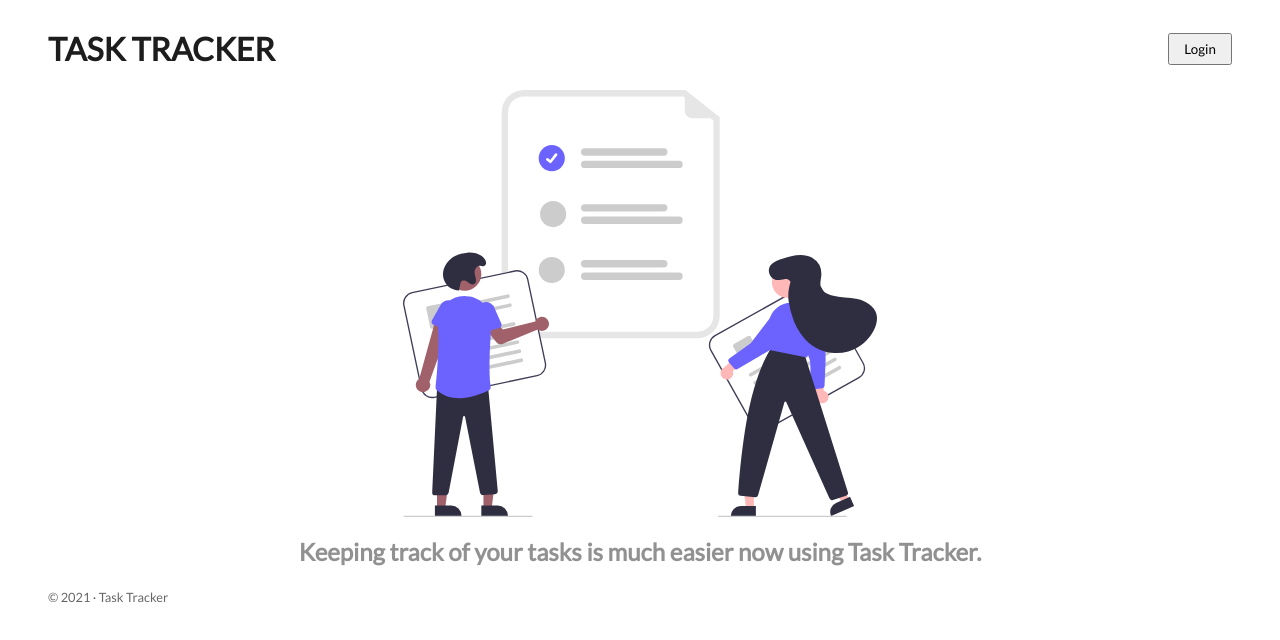
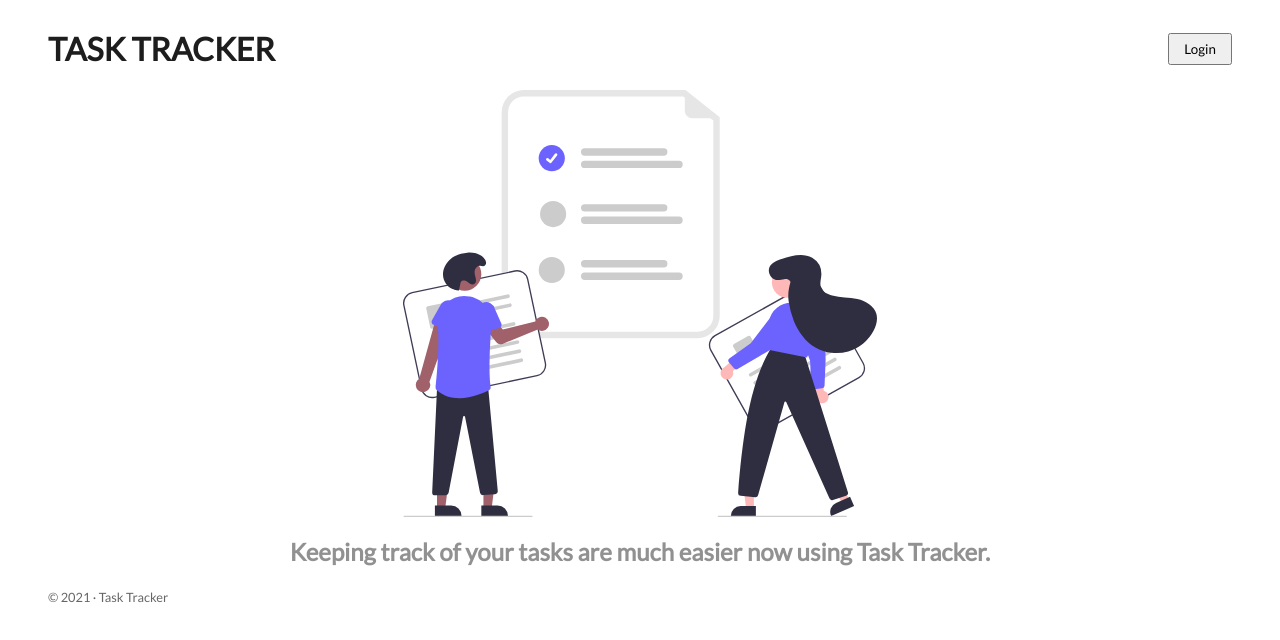
Before and after one commit to PayalSasmal10/ToDo-FullStack, a React (Create React App) app in the folder todo-project/todo-ui/: page / in a window 1280 px wide. Shown: the top 640 px of the page. Built offline with nearby package versions, Linux system fonts and the light colour scheme.

Commit message:
slogan updated

```diff
--- a/todo-project/todo-ui/src/components/homepage/homepage.js
+++ b/todo-project/todo-ui/src/components/homepage/homepage.js
@@ -15,7 +15,7 @@ const HomePage = () => {
       <div className="content">
         <img src={svg} alt="task logo" />
         <h2>
-          Keeping track of your tasks is much easier now using{' '}
+          Keeping track of your tasks are much easier now using{' '}
           <strong>Task Tracker</strong>.
         </h2>
       </div>
```
